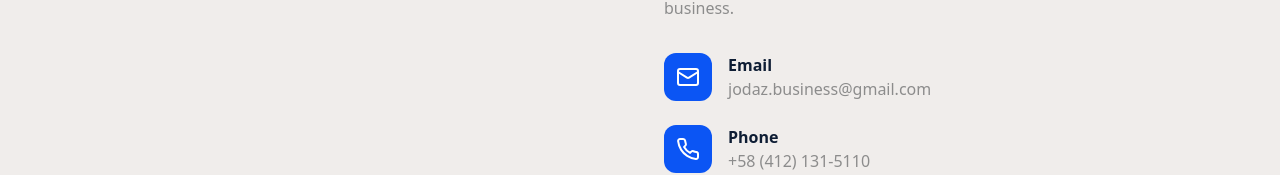
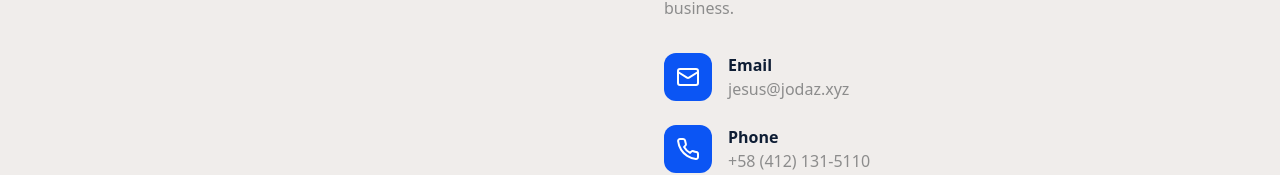
Before and after one commit to JodazStudio/website, a React (Vite) app: page /about in a window 1280 px wide. Shown: the part 1911-2086 px from the top of the page. Built offline with nearby package versions, Linux system fonts and the light colour scheme; no server answers.

Commit message:
Update contact email in Contact component

```diff
--- a/src/components/Contact.tsx
+++ b/src/components/Contact.tsx
@@ -67,7 +67,7 @@ const Contact = () => {
                 </div>
                 <div>
                   <h4 className="font-semibold text-foreground">{t('contact.email')}</h4>
-                  <p className="text-muted-foreground">jodaz.business@gmail.com</p>
+                  <p className="text-muted-foreground">jesus@jodaz.xyz</p>
                 </div>
               </div>
 
```
